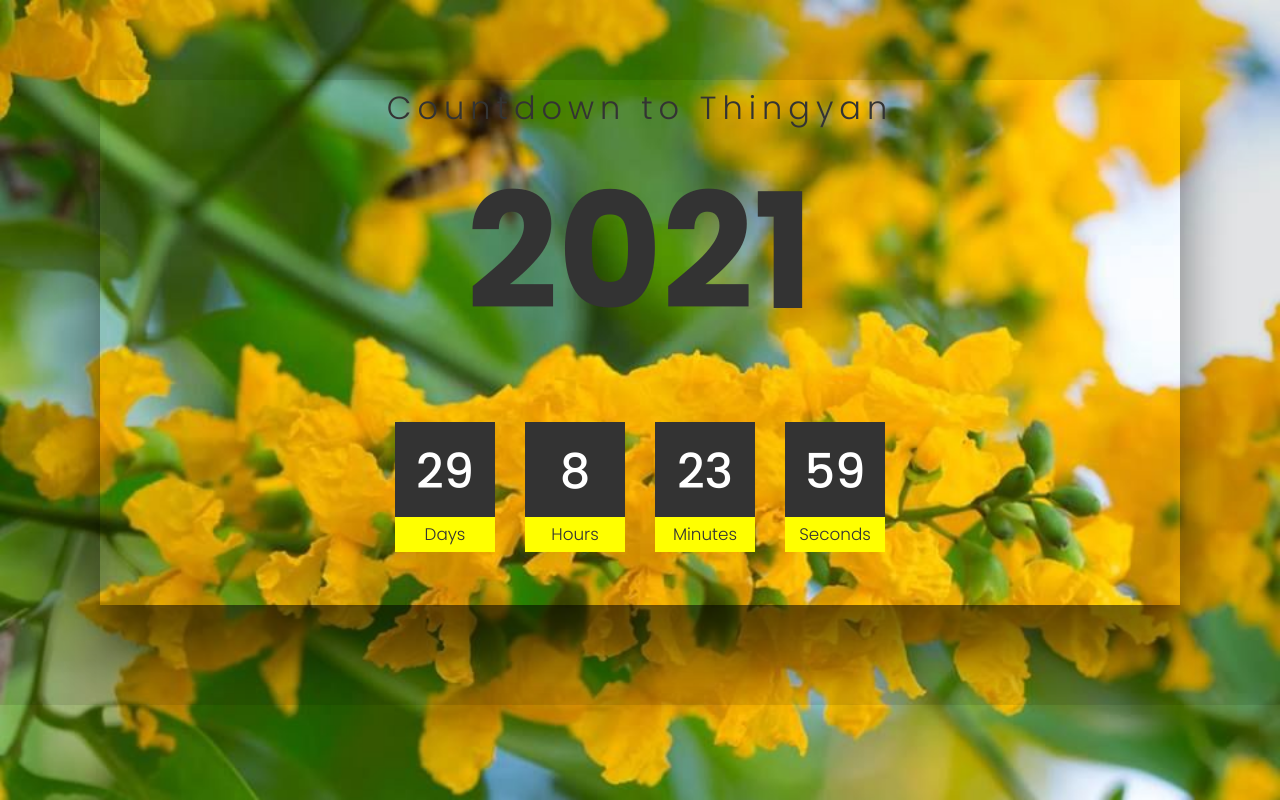
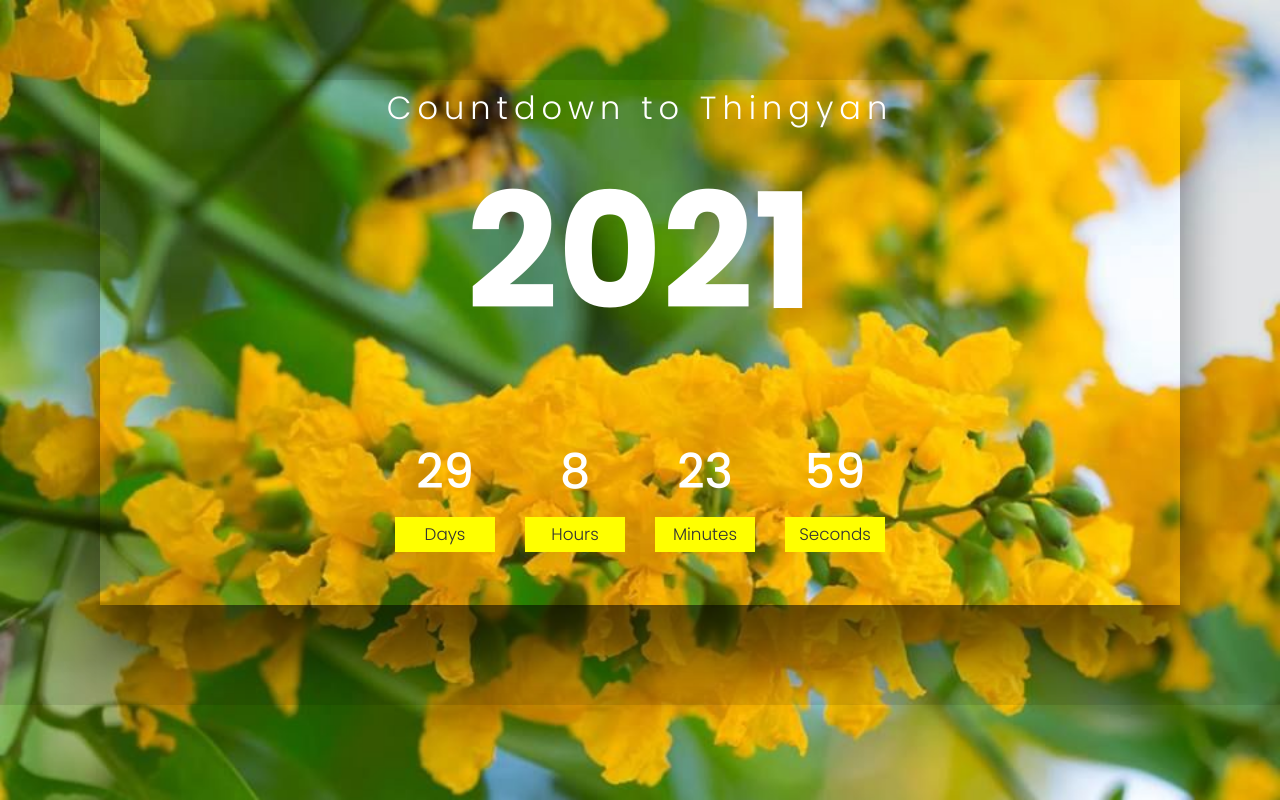
Before and after one commit to linthittun3/ThingyanCountdown, a plain HTML site: page index.html in a window 1280 px wide. Drawn offline with Linux system fonts and the light colour scheme.

Commit message:
Update style.css

```diff
--- a/style.css
+++ b/style.css
@@ -33,7 +33,7 @@ body{
     text-align: center;
     font-size: 10em;
     line-height: -80px;
-    color: #333;
+    color: #fff;
     margin-top: -80px;
 }
 .container h2 span{
@@ -41,6 +41,9 @@ body{
     font-weight: 300;
     letter-spacing: 6px;
     font-size: 0.2em;
+}
+#yrs{
+    color: #333;
 }
 .countdown{
     display: flex;
@@ -52,7 +55,7 @@ body{
     height: 100px;
     line-height: 100px;
     text-align: center;
-    background: #333;
+/*     background: #333; */
     color: #fff;
     margin: 0 15px;
     font-size: 3em;
```
